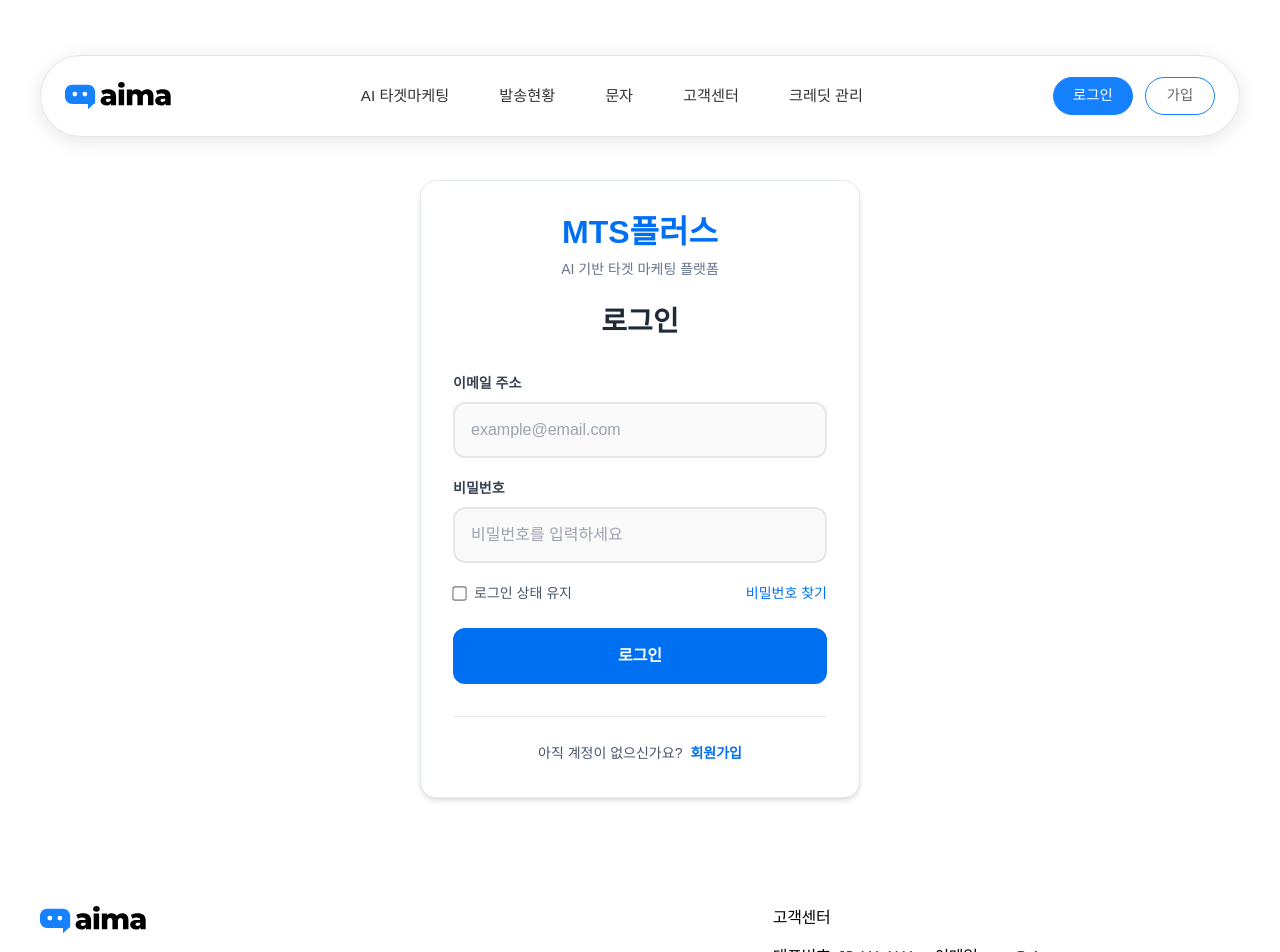
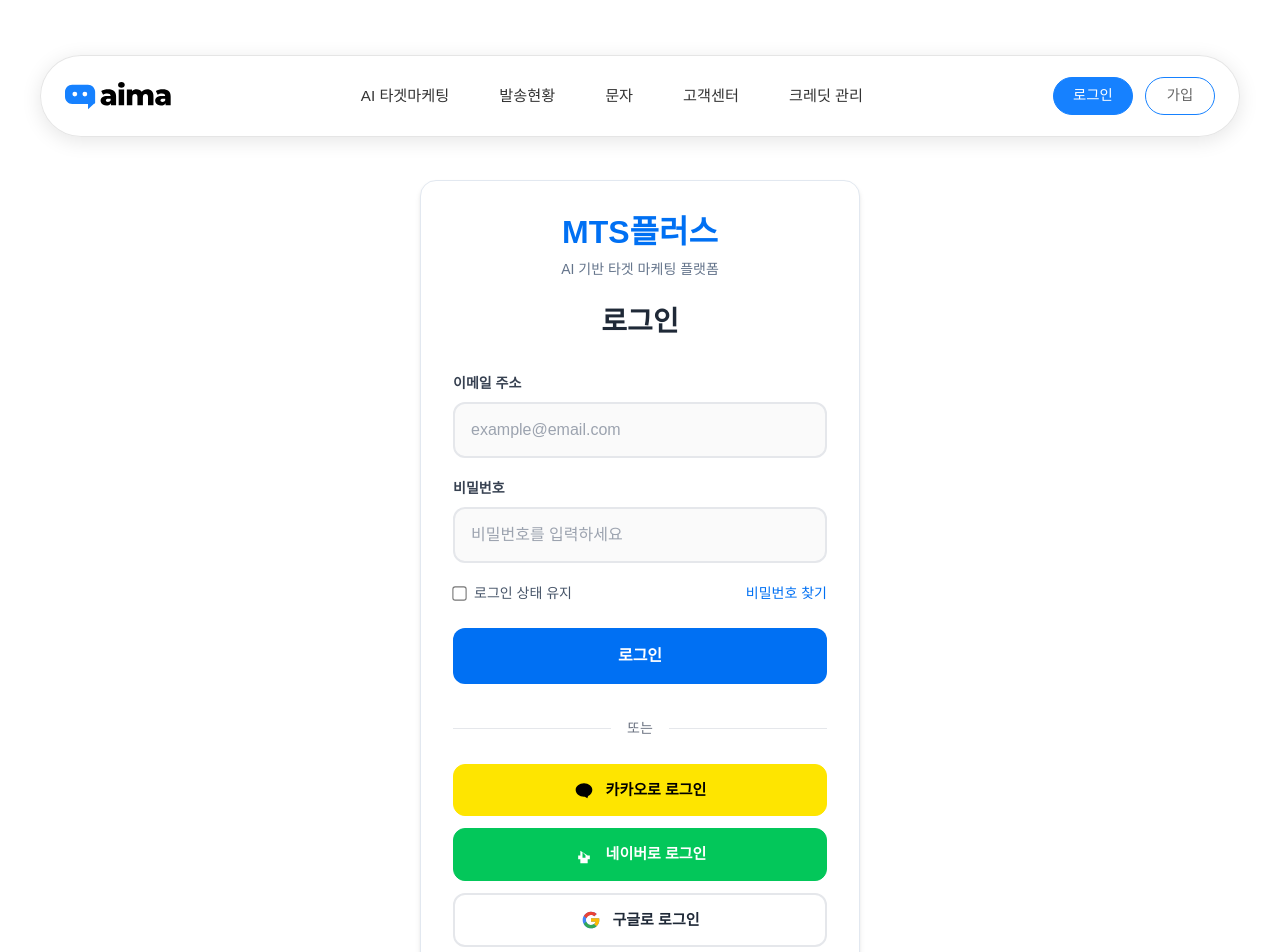
Before and after one commit to mtscoaima/aima, a Next.js app: page /login in a window 1280 px wide. Shown: the top 952 px of the page. Built offline with nearby package versions, Linux system fonts and the light colour scheme.

Commit message:
fix: 로그인 모달에 sns 로그인 버튼 추가

```diff
--- a/src/app/login/login.module.css
+++ b/src/app/login/login.module.css
@@ -200,6 +200,125 @@
   color: #0051cc;
 }
 
+/* SNS 로그인 섹션 */
+.snsLoginSection {
+  margin-bottom: 24px;
+}
+
+.divider {
+  position: relative;
+  text-align: center;
+  margin: 24px 0;
+}
+
+.divider::before {
+  content: "";
+  position: absolute;
+  top: 50%;
+  left: 0;
+  right: 0;
+  height: 1px;
+  background: #e5e7eb;
+}
+
+.dividerText {
+  background: white;
+  padding: 0 16px;
+  color: #6b7280;
+  font-size: 14px;
+  position: relative;
+  z-index: 1;
+}
+
+.snsButtonGroup {
+  display: flex;
+  flex-direction: column;
+  gap: 12px;
+}
+
+.snsButton {
+  width: 100%;
+  border: none;
+  border-radius: 12px;
+  padding: 14px 16px;
+  font-size: 15px;
+  font-weight: 600;
+  cursor: pointer;
+  transition: all 0.2s ease;
+  display: flex;
+  align-items: center;
+  justify-content: center;
+  position: relative;
+}
+
+.snsButtonContent {
+  display: flex;
+  align-items: center;
+  gap: 12px;
+}
+
+.snsIcon {
+  display: flex;
+  align-items: center;
+  justify-content: center;
+  width: 20px;
+  height: 20px;
+}
+
+/* 카카오 버튼 */
+.kakaoButton {
+  background: #fee500;
+  color: #000000;
+  border: 1px solid #fee500;
+}
+
+.kakaoButton:hover {
+  background: #fdd835;
+  border-color: #fdd835;
+  transform: translateY(-1px);
+  box-shadow: 0 4px 12px rgba(254, 229, 0, 0.3);
+}
+
+.kakaoButton .snsIcon {
+  color: #000000;
+}
+
+/* 네이버 버튼 */
+.naverButton {
+  background: #03c75a;
+  color: #ffffff;
+  border: 1px solid #03c75a;
+}
+
+.naverButton:hover {
+  background: #02b351;
+  border-color: #02b351;
+  transform: translateY(-1px);
+  box-shadow: 0 4px 12px rgba(3, 199, 90, 0.3);
+}
+
+.naverButton .snsIcon {
+  color: #ffffff;
+}
+
+/* 구글 버튼 */
+.googleButton {
+  background: #ffffff;
+  color: #1f2937;
+  border: 2px solid #e5e7eb;
+}
+
+.googleButton:hover {
+  background: #f9fafb;
+  border-color: #d1d5db;
+  transform: translateY(-1px);
+  box-shadow: 0 4px 12px rgba(0, 0, 0, 0.1);
+}
+
+.googleButton .snsIcon {
+  color: inherit;
+}
+
 @media (max-width: 768px) {
   .loginContainer {
     min-height: calc(100vh - 100px);
@@ -247,6 +366,59 @@
   .loginButton {
     padding: 14px;
     font-size: 15px;
+  }
+}
+
+@media (max-width: 768px) {
+  .snsButton {
+    padding: 12px 14px;
+    font-size: 14px;
+  }
+
+  .snsButtonContent {
+    gap: 10px;
+  }
+
+  .snsIcon {
+    width: 18px;
+    height: 18px;
+  }
+
+  .divider {
+    margin: 20px 0;
+  }
+
+  .dividerText {
+    font-size: 13px;
+  }
+}
+
+@media (max-width: 480px) {
+  .snsButton {
+    padding: 10px 12px;
+    font-size: 13px;
+  }
+
+  .snsButtonContent {
+    gap: 8px;
+  }
+
+  .snsIcon {
+    width: 16px;
+    height: 16px;
+  }
+
+  .divider {
+    margin: 16px 0;
+  }
+
+  .dividerText {
+    font-size: 12px;
+    padding: 0 12px;
+  }
+
+  .snsButtonGroup {
+    gap: 10px;
   }
 }
 
@@ -706,6 +878,20 @@
   }
 }
 
+/* 터치 디바이스에서 SNS 버튼 최적화 */
+@media (hover: none) and (pointer: coarse) {
+  .snsButton {
+    min-height: 44px;
+    font-size: 16px; /* iOS 줌 방지 */
+    padding: 14px 16px;
+  }
+
+  .snsIcon {
+    min-width: 20px;
+    min-height: 20px;
+  }
+}
+
 /* 고해상도 디스플레이 */
 @media (min-width: 1400px) {
   .loginContainer {
--- a/src/app/login/page.tsx
+++ b/src/app/login/page.tsx
@@ -147,6 +147,81 @@ export default function LoginPage() {
             </button>
           </form>
 
+          {/* SNS 로그인 섹션 */}
+          <div className={styles.snsLoginSection}>
+            <div className={styles.divider}>
+              <span className={styles.dividerText}>또는</span>
+            </div>
+
+            <div className={styles.snsButtonGroup}>
+              <button
+                type="button"
+                className={`${styles.snsButton} ${styles.kakaoButton}`}
+                onClick={() => console.log('카카오 로그인 클릭')}
+              >
+                <div className={styles.snsButtonContent}>
+                  <div className={styles.snsIcon}>
+                    <svg width="20" height="20" viewBox="0 0 20 20" fill="none">
+                      <path
+                        d="M10 3.33333C14.6024 3.33333 18.3333 6.30952 18.3333 10C18.3333 12.5476 16.6548 14.7857 14.1667 16.0714L13.3333 18.3333L10.8333 16.6667H10C5.39762 16.6667 1.66667 13.6905 1.66667 10C1.66667 6.30952 5.39762 3.33333 10 3.33333Z"
+                        fill="currentColor"
+                      />
+                    </svg>
+                  </div>
+                  <span>카카오로 로그인</span>
+                </div>
+              </button>
+
+              <button
+                type="button"
+                className={`${styles.snsButton} ${styles.naverButton}`}
+                onClick={() => console.log('네이버 로그인 클릭')}
+              >
+                <div className={styles.snsButtonContent}>
+                  <div className={styles.snsIcon}>
+                    <svg width="20" height="20" viewBox="0 0 20 20" fill="none">
+                      <path
+                        d="M13.6667 10.5833L6.33333 5.83333V10.5833H4.16667V14.1667H6.33333V18.3333H13.6667V14.1667H15.8333V10.5833H13.6667ZM11.5 12.75H8.5V7.25L11.5 10.5833V12.75Z"
+                        fill="currentColor"
+                      />
+                    </svg>
+                  </div>
+                  <span>네이버로 로그인</span>
+                </div>
+              </button>
+
+              <button
+                type="button"
+                className={`${styles.snsButton} ${styles.googleButton}`}
+                onClick={() => console.log('구글 로그인 클릭')}
+              >
+                <div className={styles.snsButtonContent}>
+                  <div className={styles.snsIcon}>
+                    <svg width="20" height="20" viewBox="0 0 20 20" fill="none">
+                      <path
+                        d="M18.1613 8.20166H17.5V8.16683H10V11.6668H14.7096C14.023 13.6069 12.1742 15.0002 10 15.0002C7.23833 15.0002 5 12.7618 5 10.0002C5 7.23849 7.23833 5.00016 10 5.00016C11.2746 5.00016 12.4342 5.48099 13.3171 6.26599L15.6742 3.90882C14.1858 2.52216 12.1921 1.66683 10 1.66683C5.39833 1.66683 1.66667 5.39849 1.66667 10.0002C1.66667 14.6018 5.39833 18.3335 10 18.3335C14.6017 18.3335 18.3333 14.6018 18.3333 10.0002C18.3333 9.39849 18.275 8.81266 18.1613 8.20166Z"
+                        fill="#4285F4"
+                      />
+                      <path
+                        d="M2.87744 6.12148L5.65827 8.12898C6.40577 6.29481 8.05827 5.00015 9.99994 5.00015C11.2745 5.00015 12.4341 5.48098 13.317 6.26598L15.6741 3.90881C14.1858 2.52215 12.192 1.66681 9.99994 1.66681C6.79827 1.66681 4.02327 3.47398 2.87744 6.12148Z"
+                        fill="#EA4335"
+                      />
+                      <path
+                        d="M9.99994 18.3335C12.1528 18.3335 14.1095 17.5098 15.587 16.1723L13.0062 13.9815C12.1429 14.6098 11.0971 15.0007 9.99994 15.0002C7.83244 15.0002 5.98744 13.6185 5.29661 11.6885L2.83411 13.7835C3.96744 16.4727 6.76161 18.3335 9.99994 18.3335Z"
+                        fill="#34A853"
+                      />
+                      <path
+                        d="M18.1612 8.20166H17.5V8.16683H10V11.6668H14.7096C14.3809 12.5902 13.7889 13.3972 13.0054 13.9818L13.0062 13.9815L15.5879 16.1723C15.4104 16.3357 18.3333 14.1668 18.3333 10.0002C18.3333 9.39849 18.275 8.81266 18.1612 8.20166Z"
+                        fill="#FBBC05"
+                      />
+                    </svg>
+                  </div>
+                  <span>구글로 로그인</span>
+                </div>
+              </button>
+            </div>
+          </div>
+
           {/* 회원가입 링크 */}
           <div className={styles.signupLink}>
             <span>아직 계정이 없으신가요?</span>
```
